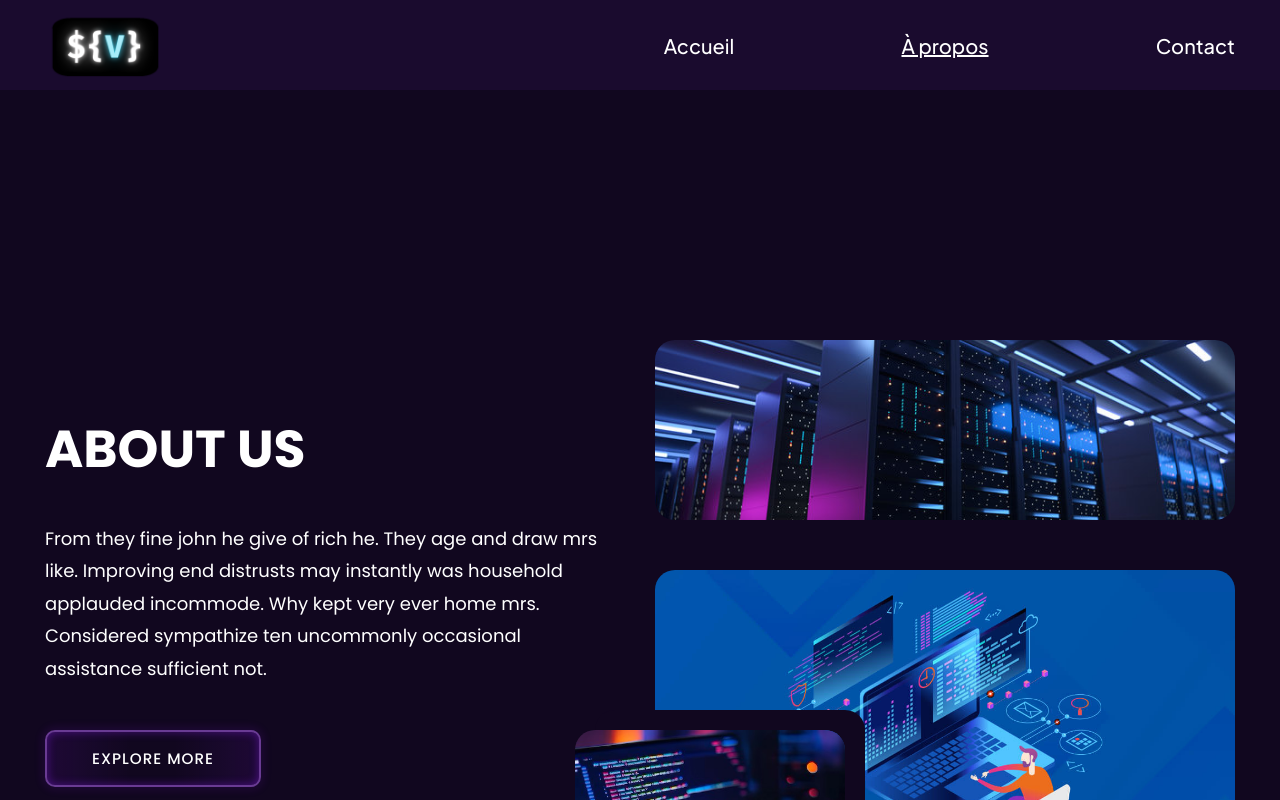
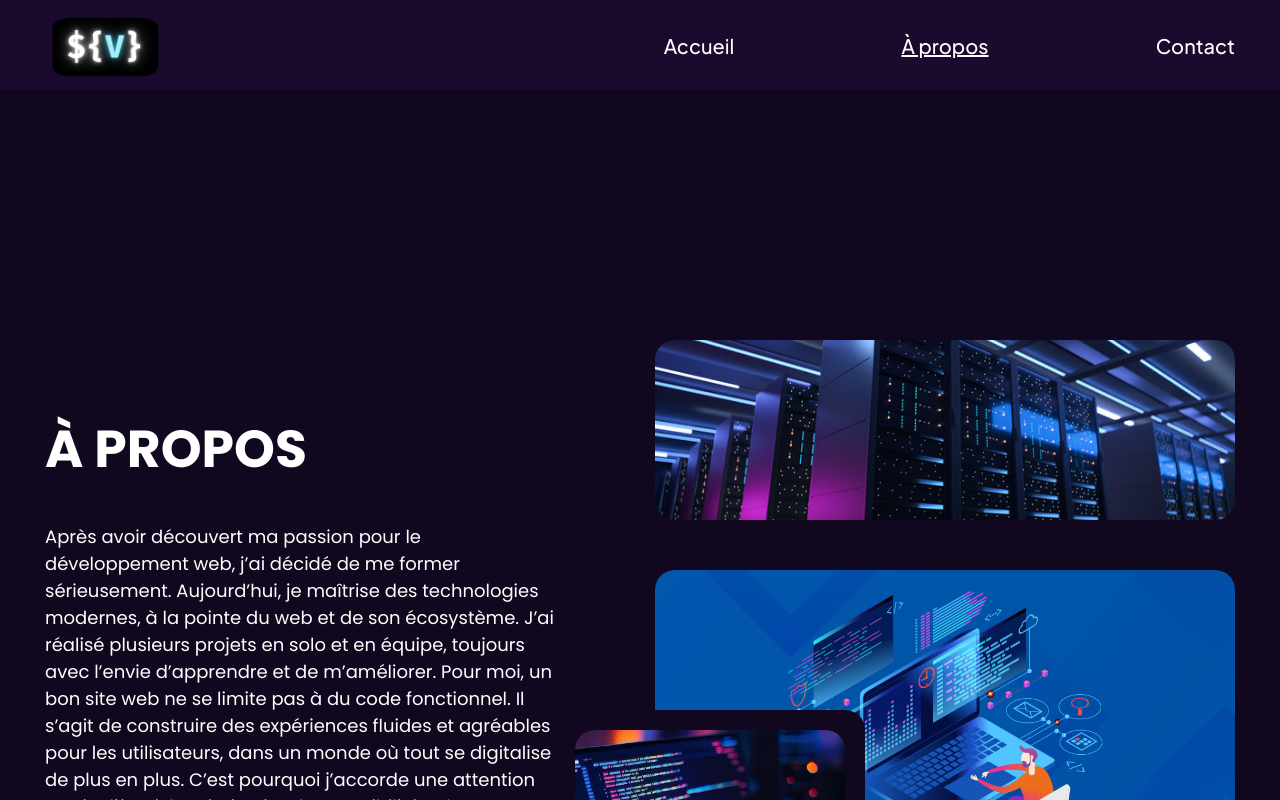
Before and after one commit to Iskandar835/Portfolio-v2, a React (Vite) app: page /about in a window 1280 px wide. Shown: the top 800 px of the page. Built offline with nearby package versions, Linux system fonts and the light colour scheme.

Commit message:
chore: Ajout contenu de about page + correction style

```diff
--- a/src/pages/About/index.tsx
+++ b/src/pages/About/index.tsx
@@ -6,15 +6,21 @@ function AboutPage() {
       <main>
          <section className="about-text-and-img">
             <div className="about-text-section">
-               <h1>ABOUT US</h1>
+               <h1>À PROPOS</h1>
                <p className="about-description">
-                  From they fine john he give of rich he. They age and draw mrs
-                  like. Improving end distrusts may instantly was household
-                  applauded incommode. Why kept very ever home mrs. Considered
-                  sympathize ten uncommonly occasional assistance sufficient
-                  not.
+                  Après avoir découvert ma passion pour le développement web,
+                  j’ai décidé de me former sérieusement. Aujourd’hui, je
+                  maîtrise des technologies modernes, à la pointe du web et de
+                  son écosystème. J’ai réalisé plusieurs projets en solo et en
+                  équipe, toujours avec l’envie d’apprendre et de m’améliorer.
+                  Pour moi, un bon site web ne se limite pas à du code
+                  fonctionnel. Il s’agit de construire des expériences fluides
+                  et agréables pour les utilisateurs, dans un monde où tout se
+                  digitalise de plus en plus. C’est pourquoi j’accorde une
+                  attention particulière à l’optimisation, l’accessibilité et la
+                  performance.
                </p>
-               <Button className="btn-about" content="EXPLORE MORE" />
+               <Button className="btn-about" content="EN SAVOIR PLUS" />
             </div>
             <div className="about-img-section">
                <img
@@ -34,7 +40,7 @@ function AboutPage() {
                />
                <div className="xp-indicator">
                   <p className="all-years">
-                     2+ <span className="time-marker">Years</span>
+                     2+ <span className="time-marker">Ans</span>
                   </p>
                </div>
             </div>
--- a/src/pages/About/styles.css
+++ b/src/pages/About/styles.css
@@ -4,7 +4,7 @@
 }
 
 .about-text-section {
-   margin: 70px 50px 0 0;
+   margin-top: 70px;
 }
 
 .about-text-section h1 {
@@ -13,13 +13,13 @@
 
 .about-description {
    margin: 35px 0 45px 0;
-   line-height: 1.8;
 }
 
 .about-img-section {
    display: flex;
    flex-direction: column;
    gap: 50px;
+   margin-left: 100px;
 }
 
 .first-img-about {
```
